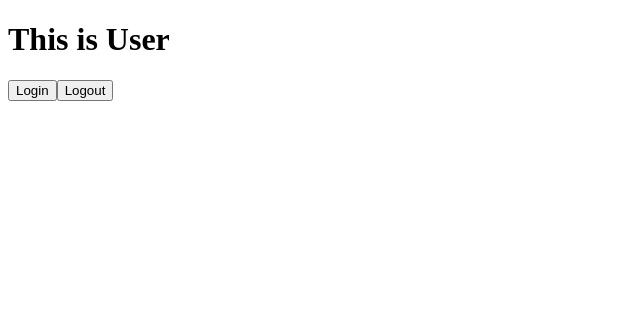
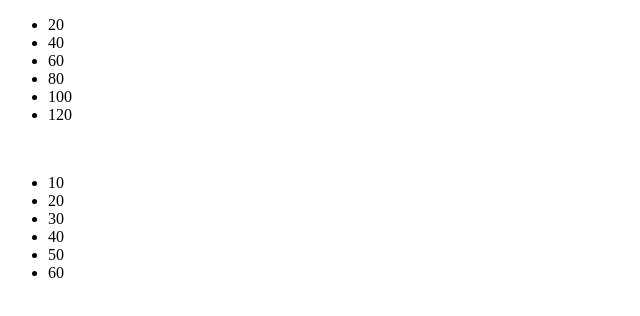
Before and after one commit to hs0805/react-practice, a React (Create React App) app: page / in a window 1280 px wide. Shown: the top 316 px of the page, without its empty margins (0-640 px from the left). Built offline with nearby package versions, Linux system fonts and the light colour scheme.

Commit message:
Lists in react

```diff
--- a/src/App.js
+++ b/src/App.js
@@ -3,27 +3,31 @@ import User from './User'
 import Guest from "./Guest";
 
 class App extends Component {
-    state = {
-        isLoggedIn: true
+
+    render() {
+
+        const arr = [10, 20, 30, 40, 50, 60];
+        const newArr = arr.map((num) => {
+            return <li> {num*2} </li>
+        })
+
+        return (
+            <div>
+                <ul>{newArr}</ul>
+                <br></br>
+                <ul>
+                    {
+                        arr.map((num) => {
+                           return <li>{num}</li>
+                        })
+                    }
+                </ul>
+            </div>
+        )
+
     }
 
-    clickLogin = () => {
-        this.setState({isLoggedIn: true})
-    }
 
-    clickLogout = () => {
-        this.setState({isLoggedIn: false})
-    }
-
-    render(){
-        return(
-            <React.Fragment>
-                {(this.state.isLoggedIn && <User /> ) || (<Guest/>) }
-                <button onClick={this.clickLogin}> Login </button>
-                <button onClick={this.clickLogout}> Logout </button>
-            </React.Fragment>
-        )
-    }
 }
 
 export default App;
```
